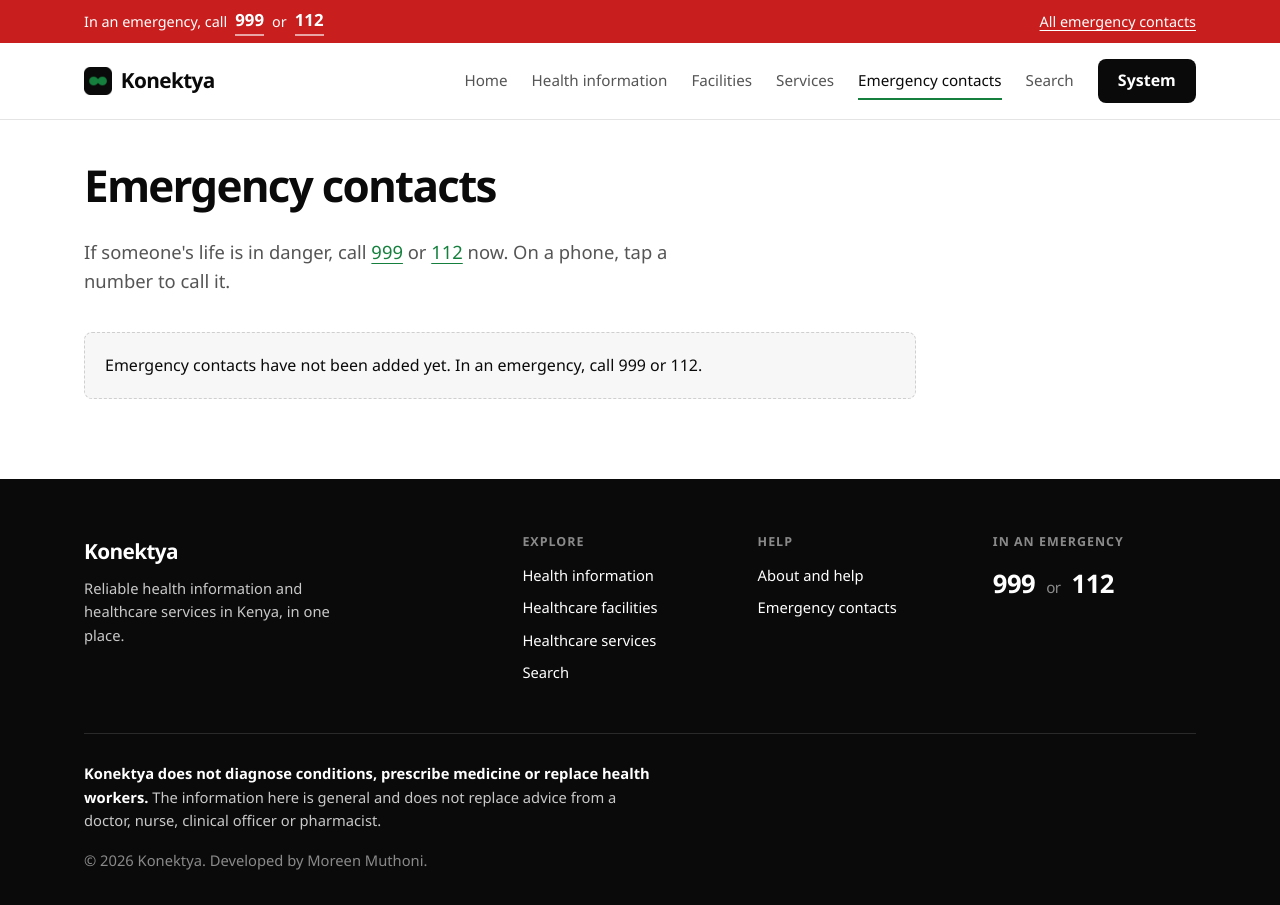
After one commit to Moreenmm/Konektya, a Flask app: page /emergency in a window 1280 px wide. The commit adds this page. Run offline with Flask 3, Linux system fonts and the light colour scheme; data that the repository does not hold is empty.

Commit message:
Emergency contacts page from database

```diff
--- a/Frontend/static/style.css
+++ b/Frontend/static/style.css
@@ -253,3 +253,23 @@ input:hover, select:hover, textarea:hover { border-color: #8f8f8f; }
 @media print {
   .sos-bar, .site-header nav, .site-footer, .search-form, .header-action { display: none; }
 }
+
+/* Page heading (every page except home) */
+.page-head { margin-bottom: 2.25rem; max-width: var(--measure); }
+.page-head h1 { letter-spacing: -0.04em; }
+
+/* "Nothing here yet" box */
+.empty { padding: 1.25rem; background: var(--surface); border: 1px dashed #cfcfcf; border-radius: var(--radius); max-width: 52rem; }
+.empty p:last-child { margin-bottom: 0; }
+
+/* Emergency contacts page */
+.contact-list { list-style: none; padding: 0; margin: 0; max-width: 52rem; display: grid; gap: .75rem; }
+.contact { display: grid; grid-template-columns: 8.5rem 1fr; gap: .5rem 1.5rem; padding: 1.5rem; border: 1px solid var(--line); border-left: 4px solid var(--sos); border-radius: var(--radius); align-items: start; }
+.contact-number {
+  font-size: 2.1rem; font-weight: 700; line-height: 1; color: var(--sos); text-decoration: none;
+  font-variant-numeric: tabular-nums; letter-spacing: -0.02em;
+}
+.contact-number:hover { color: var(--sos-dark); text-decoration: underline; }
+.contact-body h2 { margin: 0 0 .25rem; font-size: 1.15rem; }
+.contact-body p { margin-bottom: .35rem; }
+@media (max-width: 30rem) { .contact { grid-template-columns: 1fr; } }
--- a/Frontend/templates/base.html
+++ b/Frontend/templates/base.html
@@ -19,7 +19,7 @@
             <a class="sos-num" href="tel:999">999</a>
             <span>or</span>
             <a class="sos-num" href="tel:112">112</a>
-            <a class="sos-more" href="#">All emergency contacts</a>
+            <a class="sos-more" href="{{ url_for('public.emergency') }}">All emergency contacts</a>
         </div>
     </div>
 
@@ -38,7 +38,7 @@
                     <li><a href="#">Health information</a></li>
                     <li><a href="#">Facilities</a></li>
                     <li><a href="#">Services</a></li>
-                    <li><a href="#">Emergency contacts</a></li>
+                    <li><a href="{{ url_for('public.emergency') }}" {% if ep == 'public.emergency' %}aria-current="page"{% endif %}">Emergency contacts</a></li>
                     <li><a href="#">Search</a></li>
                 </ul>
             </nav>
@@ -75,7 +75,7 @@
                     <h2 class="footer-h">Help</h2>
                     <ul class="footer-links">
                         <li><a href="#">About and help</a></li>
-                        <li><a href="#">Emergency contacts</a></li>
+                        <li><a href="{{ url_for('public.emergency') }}">Emergency contacts</a></li>
                     </ul>
                 </nav>
                 <div>
--- /dev/null
+++ b/Frontend/templates/public/emergency.html
@@ -0,0 +1,30 @@
+{% extends "base.html" %}
+{% block title %}Emergency contacts{% endblock %}
+{% block body_class %}page-emergency{% endblock %}
+{% block content %}
+<div class="page-head">
+  <h1>Emergency contacts</h1>
+  <p class="lede">If someone's life is in danger, call <a href="tel:999">999</a> or <a href="tel:112">112</a> now. On a phone, tap a number to call it.</p>
+</div>
+
+{% if contacts %}
+<ul class="contact-list">
+  {% for c in contacts %}
+  <li class="contact">
+    <a class="contact-number" href="tel:{{ c['number']|replace(' ', '') }}" aria-label="Call {{ c['name'] }} on {{ c['number'] }}">{{ c['number'] }}</a>
+    <div class="contact-body">
+      <h2>{{ c['name'] }}</h2>
+      <p>{{ c['purpose'] }}</p>
+      <p class="meta">
+        {% if c['availability'] %}Available: {{ c['availability'] }}<br>{% endif %}
+        Verified {{ c['verified_on']|nice_date }} against
+        {% if c['source_url'] %}<a href="{{ c['source_url'] }}" rel="noopener noreferrer" target="_blank">{{ c['source_name'] }}<span class="visually-hidden"> (opens in a new tab)</span></a>{% else %}{{ c['source_name'] }}{% endif %}
+      </p>
+    </div>
+  </li>
+  {% endfor %}
+</ul>
+{% else %}
+<p class="empty">Emergency contacts have not been added yet. In an emergency, call 999 or 112.</p>
+{% endif %}
+{% endblock %}
--- a/Frontend/templates/public/home.html
+++ b/Frontend/templates/public/home.html
@@ -36,7 +36,7 @@
                     <span class="panel-name">Kenya Red Cross</span>
                 </li>
             </ul>
-            <a class="arrow-link" href="#">All emergency contacts</a>
+            <a class="arrow-link" href="{{ url_for('public.emergency') }}">All emergency contacts</a>
         </aside>
     </div>
 </section>
@@ -86,7 +86,7 @@
                 </a>
             </li>
             <li class="path-emergency">
-                <a href="#">
+                <a href="{{ url_for('public.emergency') }}">
                     <svg class="icon" viewBox="0 0 24 24" aria-hidden="true" focusable="false"><path d="M5 3h4l2 5-2.5 1.5a11 11 0 0 0 6 6L16 13l5 2v4a2 2 0 0 1-2 2A17 17 0 0 1 3 5a2 2 0 0 1 2-2"/></svg>
                     <span class="path-title">Emergency contacts</span>
                     <span class="path-desc">Verified numbers for ambulance, police, GBV and child protection helplines.</span>
```
Also changed, not shown: Frontend/db.py (line endings or trailing spaces).
